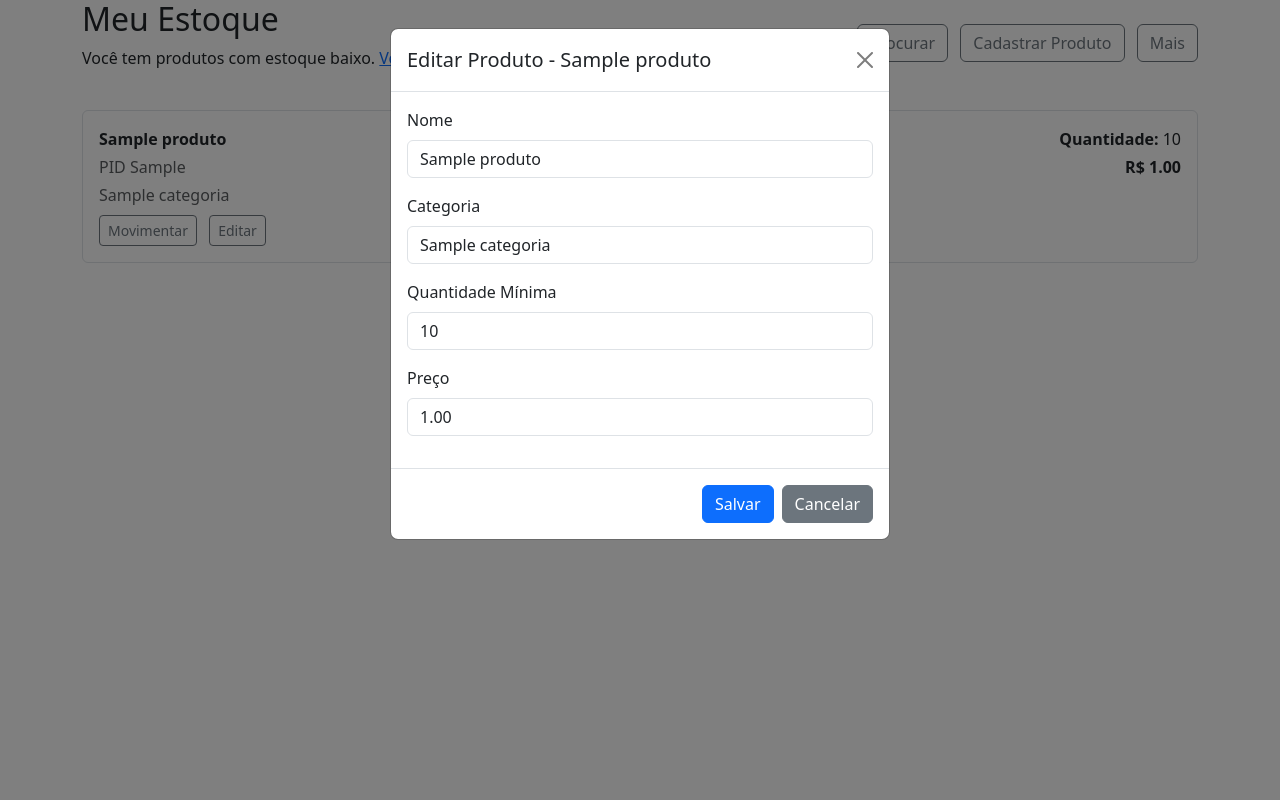
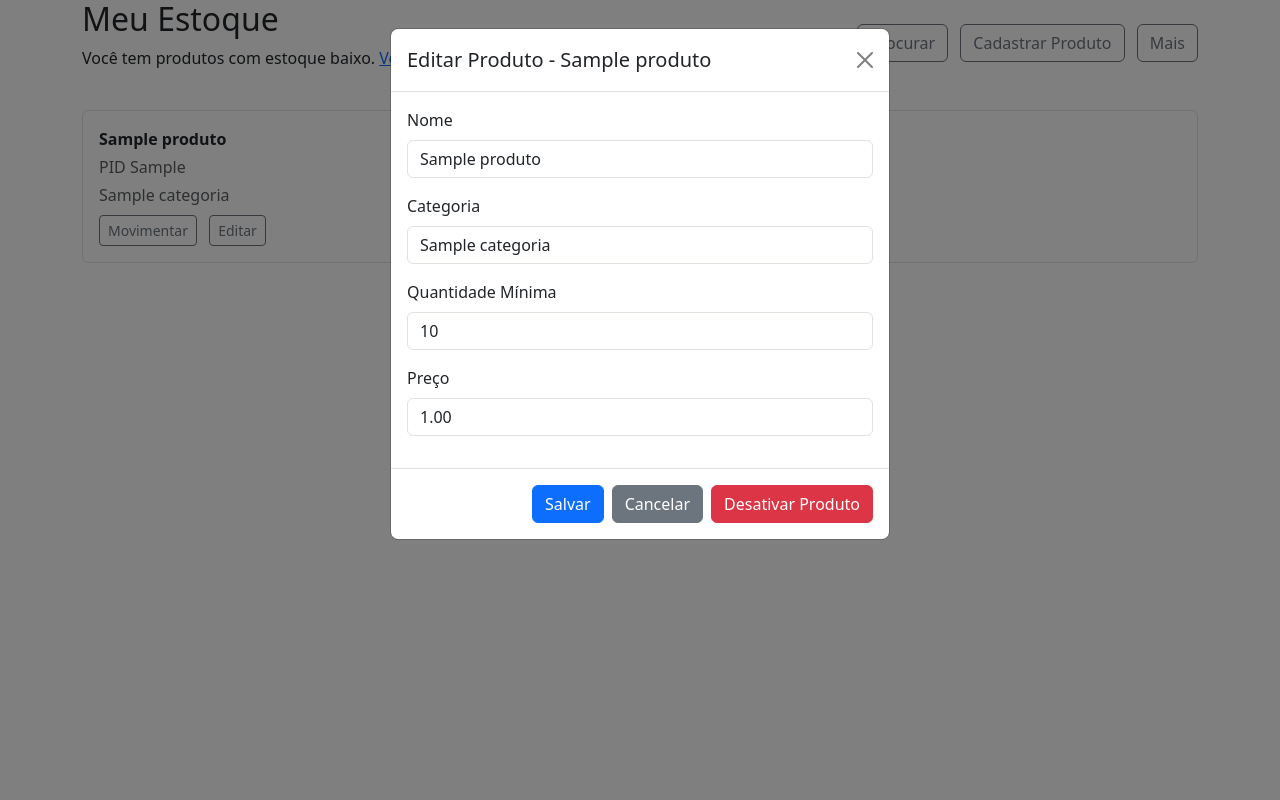
Before and after one commit to Alejandroo19/Crud-A3, a Django app: page / in a window 1280 px wide, after a click on "Editar". Run offline with Django 5.2, Linux system fonts and the light colour scheme; tables that the repository leaves empty hold one stand-in row (values such as "Sample post"); some libraries are stand-ins or nearby versions.

Commit message:
1.6 commit

```diff
--- a/Crud/produtos/models.py
+++ b/Crud/produtos/models.py
@@ -14,6 +14,7 @@ class Produto(models.Model):
     quantidade_minima = models.PositiveIntegerField(default=0)
     preco = models.DecimalField(max_digits=10, decimal_places=2, default=0.00)
     categoria = models.ForeignKey(Categoria, on_delete=models.PROTECT)
+    ativo = models.BooleanField(default=True)
 
     def save(self, *args, **kwargs):
         # Se não houver um 'codigo' definido, crie um novo ID sequencial começando em "0001"
--- a/Crud/produtos/templates/produtos/lista_produtos.html
+++ b/Crud/produtos/templates/produtos/lista_produtos.html
@@ -196,21 +196,23 @@
                   <p class="product-name mb-1"><strong>{{ produto.nome }}</strong></p>
                   <p class="product-id text-muted mb-1">PID {{ produto.codigo }}</p>
                   <p class="text-muted mb-2">{{ produto.categoria.nome }}</p>
+
+                  {% if produto.ativo %}
                       <!-- Botão Movimentar Produto -->
                       <button type="button" class="btn btn-outline-secondary btn-sm me-2" data-bs-toggle="modal" data-bs-target="#movimentarProdutoModal{{ produto.id }}">
                           Movimentar
                       </button>
+                  {% else %}
+                      <!-- Produto Desativado -->
+                      <button type="button" class="btn btn-outline-secondary btn-sm me-2" disabled>
+                          Movimentar
+                      </button>
+                  {% endif %}
+
                   <!-- Botão Editar Produto -->
                   <button type="button" class="btn btn-outline-secondary btn-sm" data-bs-toggle="modal" data-bs-target="#editarProdutoModal{{ produto.id }}">
                       Editar
                   </button>
-                </div>
-
-                <!-- Informações à direita -->
-                <div class="right-column text-end">
-                    <p class="mb-1"><strong>Quantidade:</strong> {{ produto.quantidade }}</p>
-                    <p class="mb-0"><strong>R$ {{ produto.preco }}</strong></p>
-                </div>
               </div>
 
       <!-- Modal Editar Produto -->
@@ -249,8 +251,32 @@
                               <div class="modal-footer">
                                   <button type="submit" class="btn btn-primary">Salvar</button>
                                   <button type="button" class="btn btn-secondary" data-bs-dismiss="modal">Cancelar</button>
+                                  <button type="button" class="btn btn-danger" data-bs-toggle="modal" data-bs-target="#desativarProdutoModal{{ produto.id }}">Desativar Produto</button>
                               </div>
                           </form>
+                      </div>
+                  </div>
+                </div>
+<!-- Modal Desativar Produto -->
+                    <div class="modal fade" id="desativarProdutoModal{{ produto.id }}" tabindex="-1" aria-labelledby="desativarProdutoModalLabel{{ produto.id }}" aria-hidden="true">
+                      <div class="modal-dialog">
+                          <div class="modal-content">
+                              <div class="modal-header">
+                                  <h5 class="modal-title" id="desativarProdutoModalLabel{{ produto.id }}">Aviso</h5>
+                                  <button type="button" class="btn-close" data-bs-dismiss="modal" aria-label="Close"></button>
+                              </div>
+                              <div class="modal-body">
+                                  <p>Desativar o produto não o removerá do sistema, mas fará com que ele não apareça mais no relatório de estoque (exceto se ativado o filtro de busca para produtos desativados) e não permitirá mais movimentações vinculadas a ele.</p>
+                                  <p>Você poderá reativar o produto quando quiser.</p>
+                                  <p>Deseja continuar?</p>
+                              </div>
+                              <div class="modal-footer">
+                                  <button type="button" class="btn btn-success" data-bs-dismiss="modal">Não</button>
+                                  <form method="post" action="{% url 'ativar_desativar_produto' produto.id %}">
+                                      {% csrf_token %}
+                                      <button type="submit" class="btn btn-danger">Sim</button>
+                                  </form>
+                              </div>
                           </div>
                       </div>
                     </div>
--- a/Crud/produtos/urls.py
+++ b/Crud/produtos/urls.py
@@ -10,10 +10,11 @@ urlpatterns = [
     path('historico_movimentacoes/', views.historico_movimentacoes, name='historico_movimentacoes'),
     path('editar_categoria/<int:categoria_id>/', views.editar_categoria, name='editar_categoria'),
     path('deletar_categoria/<int:categoria_id>/', views.deletar_categoria, name='deletar_categoria'),
-     path('ativar_desativar_categoria/<int:categoria_id>/', views.ativar_desativar_categoria, name='ativar_desativar_categoria'),
-     path('editar/<int:produto_id>/', views.editar_produto, name='editar_produto'),
-     path('historico_movimentacoes/', views.historico_movimentacoes, name='historico_movimentacoes'),
-     path('movimentar_produto/<int:produto_id>/', views.movimentar_produto, name='movimentar_produto'),
+    path('ativar_desativar_categoria/<int:categoria_id>/', views.ativar_desativar_categoria, name='ativar_desativar_categoria'),
+    path('editar/<int:produto_id>/', views.editar_produto, name='editar_produto'),
+    path('historico_movimentacoes/', views.historico_movimentacoes, name='historico_movimentacoes'),
+    path('movimentar_produto/<int:produto_id>/', views.movimentar_produto, name='movimentar_produto'),
+    path('ativar_desativar_produto/<int:produto_id>/', views.ativar_desativar_produto, name='ativar_desativar_produto'),
 ]
 
 path('editar/<int:produto_id>/', views.editar_produto, name='editar_produto'),
--- a/Crud/produtos/views.py
+++ b/Crud/produtos/views.py
@@ -4,6 +4,8 @@ from .models import Produto, Categoria, Movimentacao
 from .forms import ProdutoForm
 from django.contrib import messages
 from django.db import models
+from django.http import HttpResponseRedirect
+from django.urls import reverse
 
 def lista_produtos(request):
     produtos = Produto.objects.all()
@@ -167,3 +169,16 @@ def movimentar_produto(request, produto_id):
         )
 
     return redirect('lista_produtos')
+
+
+def ativar_desativar_produto(request, produto_id):
+    produto = get_object_or_404(Produto, id=produto_id)
+    produto.ativo = not produto.ativo  # Alterna entre ativo e inativo
+    produto.save()
+
+    if produto.ativo:
+        messages.success(request, f'O produto "{produto.nome}" foi reativado com sucesso.')
+    else:
+        messages.success(request, f'O produto "{produto.nome}" foi desativado com sucesso.')
+
+    return redirect('lista_produtos')
```
Also changed, not shown: Crud/produtos/migrations/0003_produto_ativo.py (added). Lines whose indentation alone changed are shown as unchanged.
